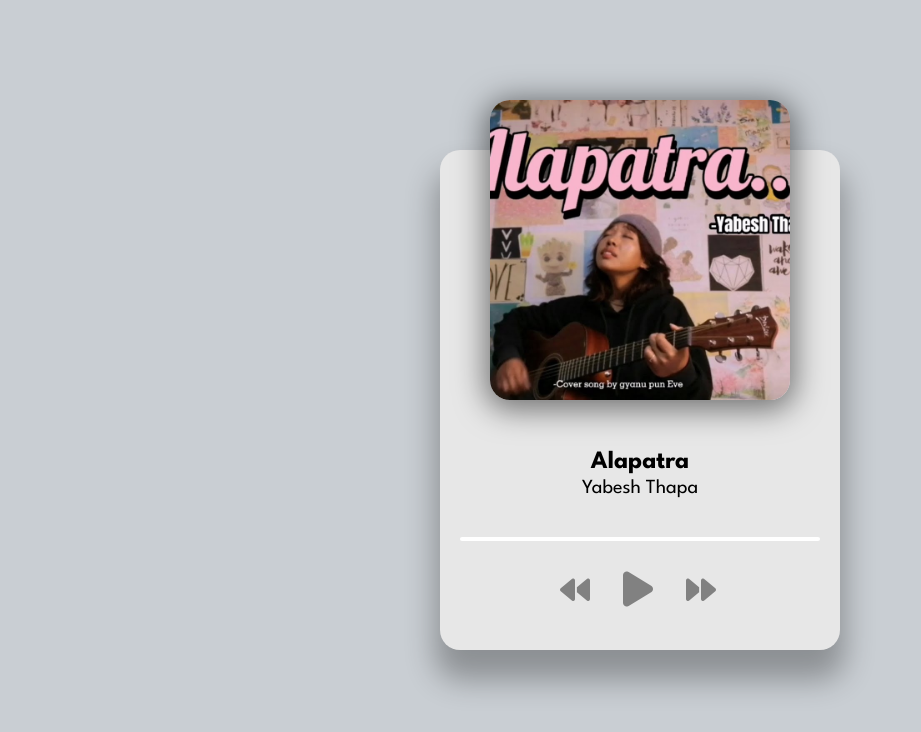
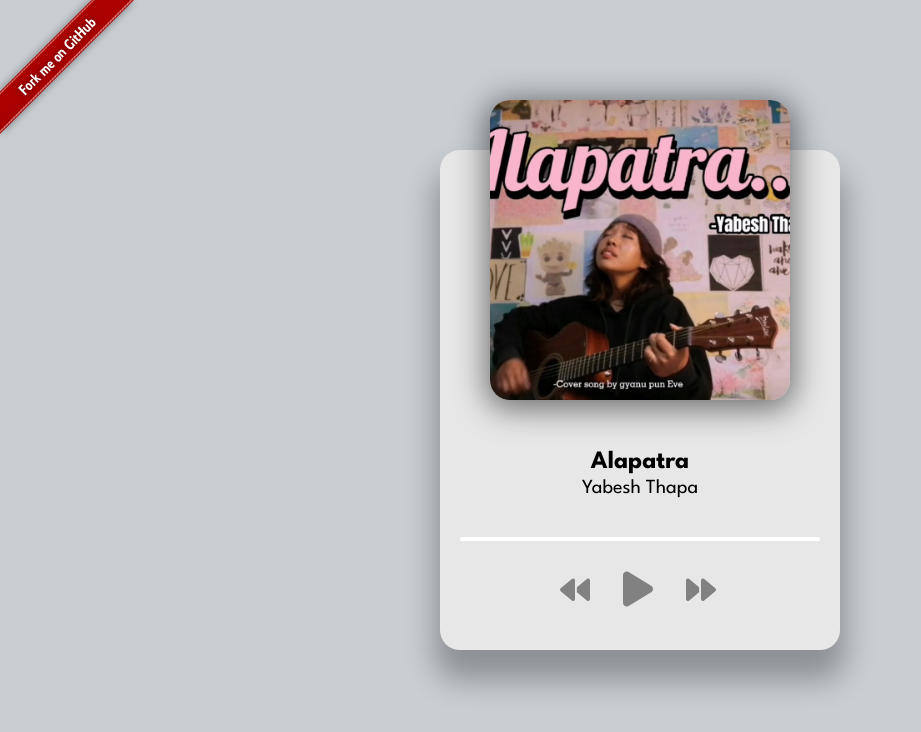
Before and after one commit to hempun10/Music-Player, a plain HTML site: page index.html in a window 1280 px wide. Shown: the whole page, without its empty margins (0-921 px from the left). Drawn offline with Linux system fonts and the light colour scheme.

Commit message:
Git Fork added

```diff
--- a/index.html
+++ b/index.html
@@ -36,6 +36,8 @@
             <i class="fas fa-forward" id="next" title="Next"></i>
         </div>
     </div>
+    <a href="https://github.com/hempun10/Music-Player" target="_blank" id=""><img
+        style="position: absolute; top: 0; left: 0; border: 0;" src="img/Git.png" alt="Fork me on GitHub"></a>
 
     <script src="app.js"></script>
 </body>
```
Also changed, not shown: img/Git.png (added).
